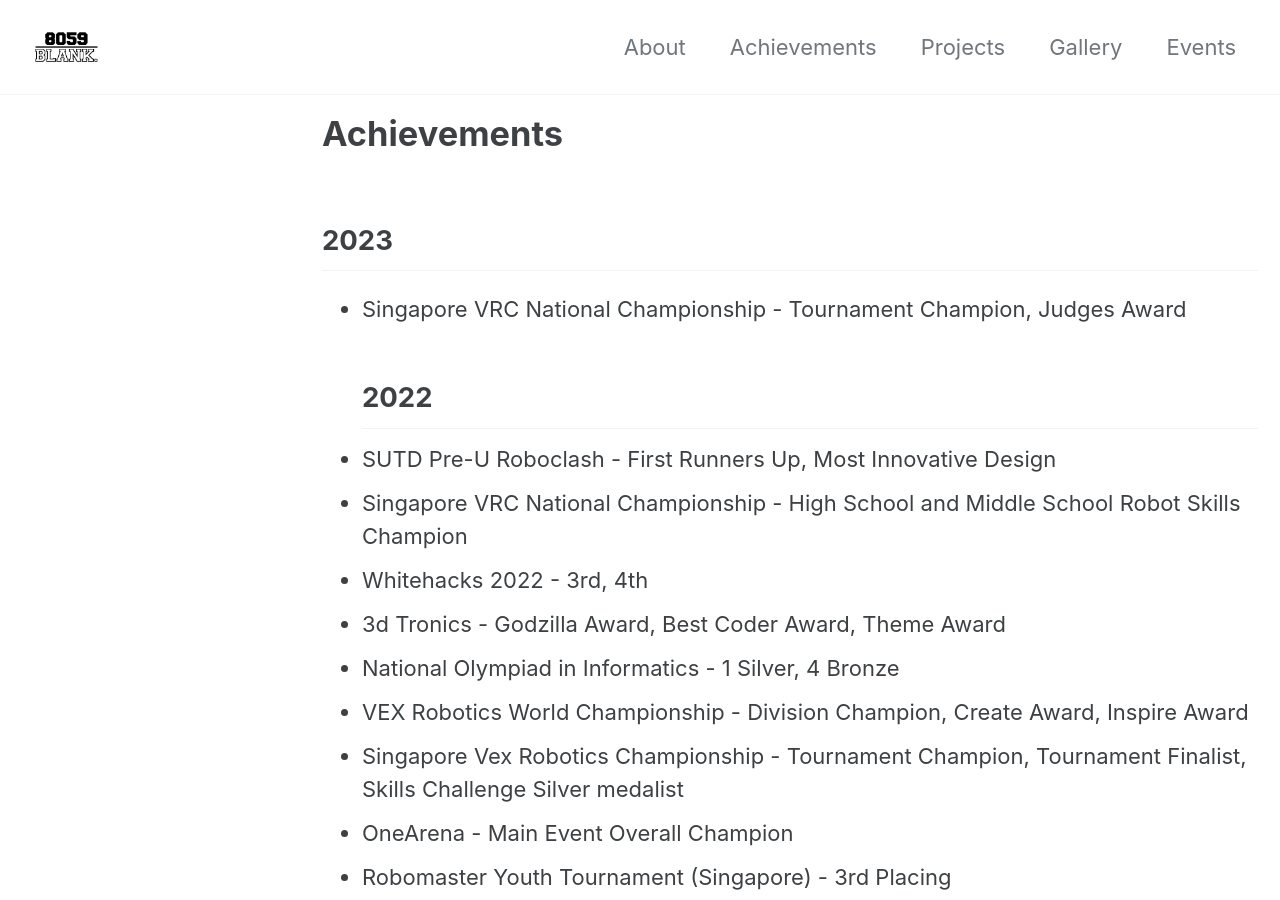
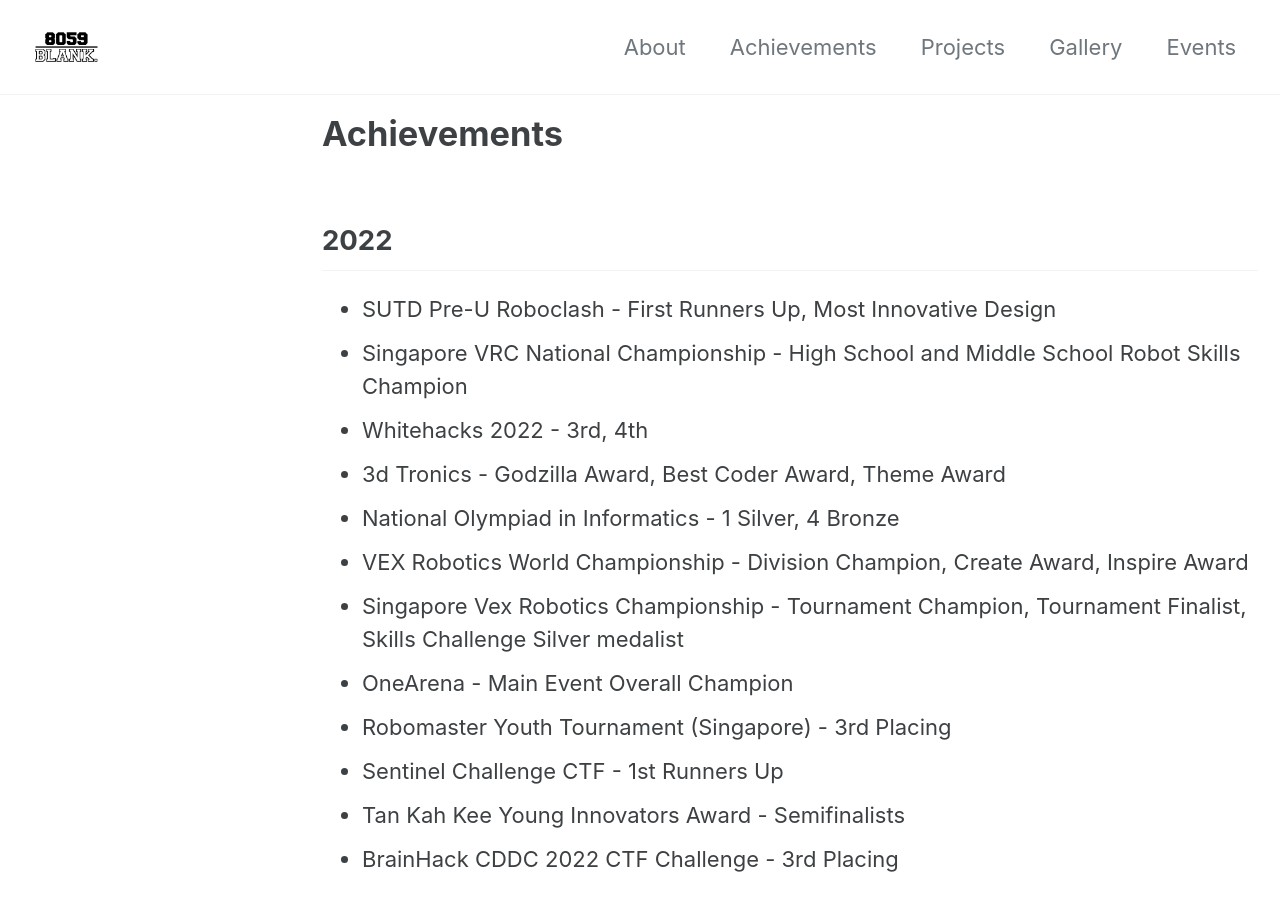
Before and after one commit to 8059blank/8059blank.github.io, a Jekyll site: the page built from achievements/index.md, in a window 1280 px wide and 900 px high. Built offline with Jekyll 4.4.1, drawn with Linux system fonts in a browser that asks for light colours; cached includes are drawn as plain includes; nearby versions of some CDN libraries.

Commit message:
Revert "SingNats 2023 Update"

```diff
--- a/achievements/index.md
+++ b/achievements/index.md
@@ -2,8 +2,6 @@
 layout: single
 title: Achievements
 ---
-## 2023
-- Singapore VRC National Championship - Tournament Champion, Judges Award
 ## 2022
 - SUTD Pre-U Roboclash - First Runners Up, Most Innovative Design
 - Singapore VRC National Championship - High School and Middle School Robot Skills Champion
@@ -17,7 +15,6 @@
 - Sentinel Challenge CTF - 1st Runners Up
 - Tan Kah Kee Young Innovators Award - Semifinalists
 - BrainHack CDDC 2022 CTF Challenge - 3rd Placing
-
 
 ## 2021
 - Singapore VRC National Skills Challenge - Champion (Tertiary 1st, 2nd, 3rd Placing), Middle School Champion
```
